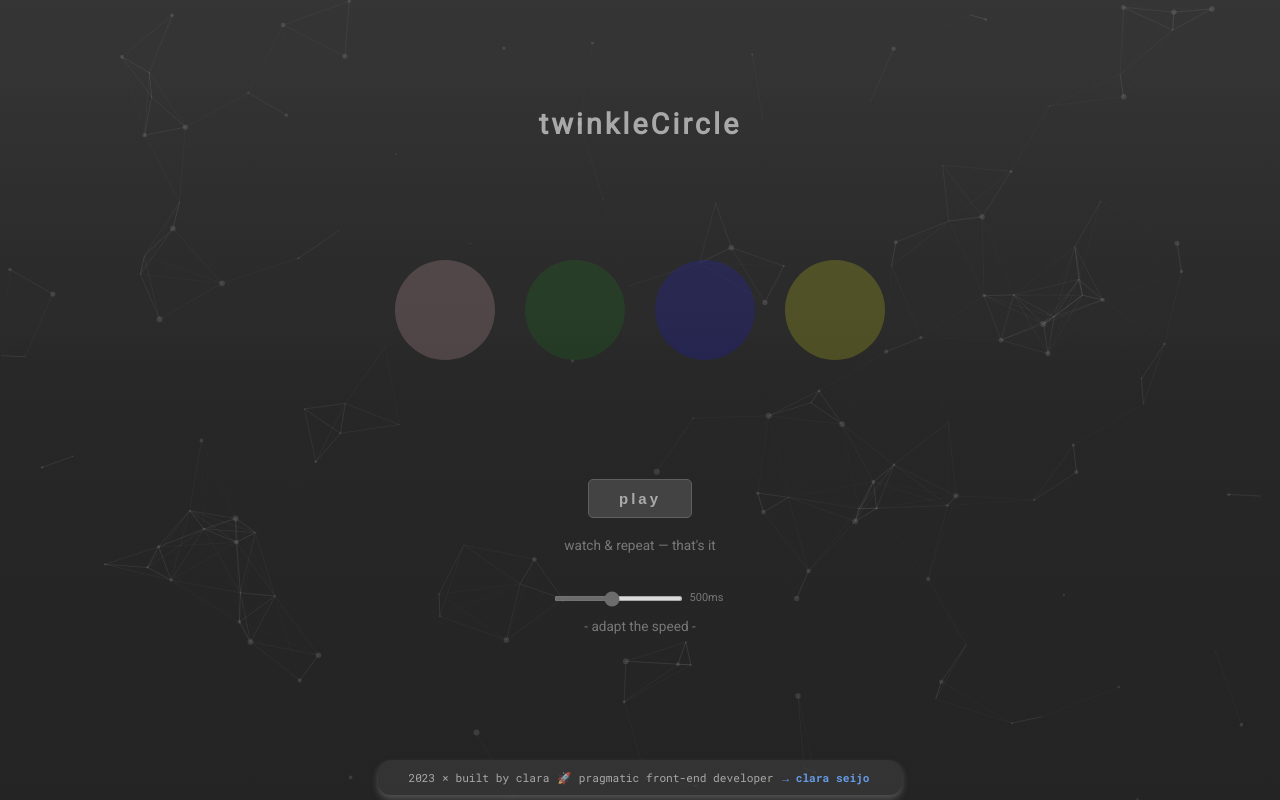
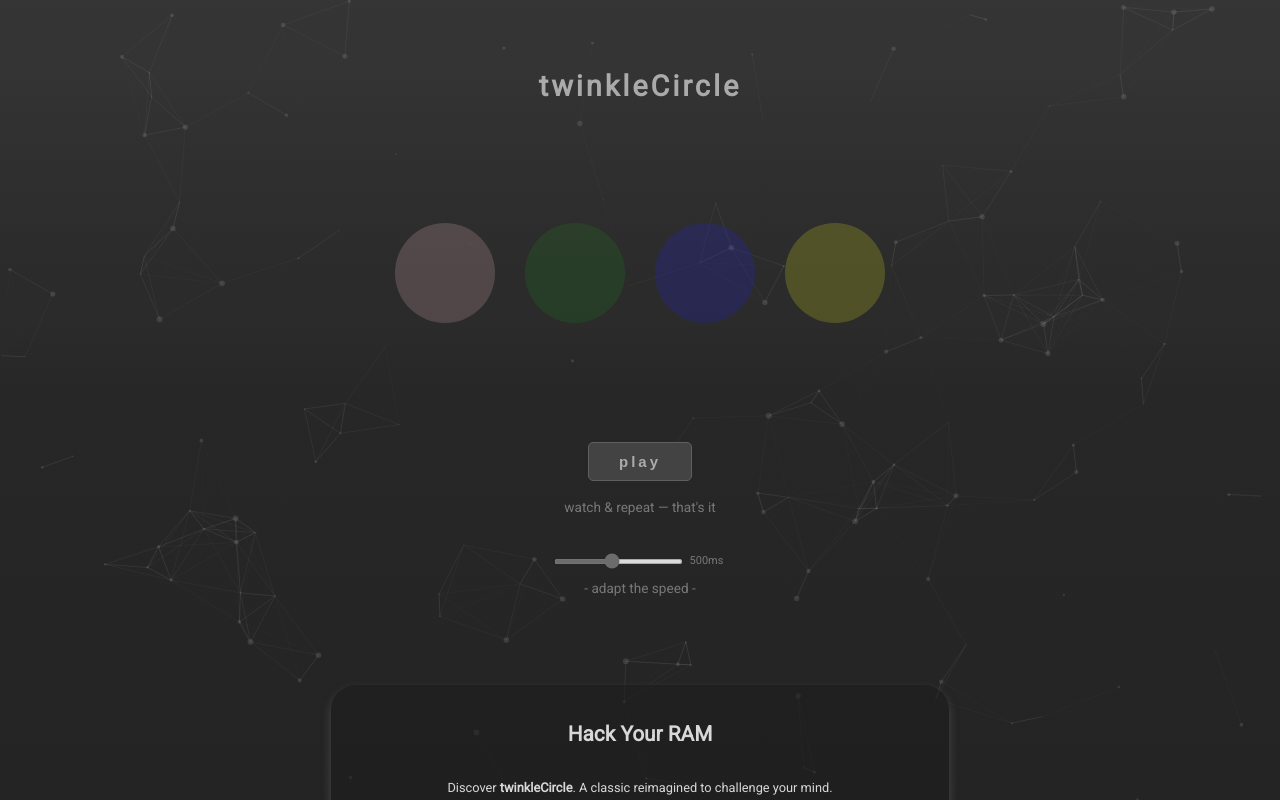
Before and after one commit to clasei/twinkle-circle, a React (Create React App) app: page / in a window 1280 px wide. Built offline with nearby package versions, Linux system fonts and the light colour scheme.

Commit message:
info text added

```diff
--- a/src/App.css
+++ b/src/App.css
@@ -40,3 +40,8 @@
   z-index: 2;
   position: relative;
 }
+
+.Info {
+  z-index: 3;
+  width: 90%;
+}
--- a/src/App.js
+++ b/src/App.js
@@ -4,6 +4,7 @@ import particlesConfig from './assets/particles.js';
 import Header from './components/Header/Header';
 import CircleContainer from './components/CircleContainer/CircleContainer';
 import ControlPanel from './components/ControlPanel/ControlPanel';
+import Info from './components/Info/Info';
 import Footer from './components/Footer/Footer';
 
 function App() {
@@ -84,6 +85,7 @@ function App() {
             />
             <ControlPanel onStart={startGame} gameSpeed={gameSpeed} onSpeedChange={handleSpeedChange} />
           </div>
+        <Info />
         <Footer />
     </div>
  );
--- a/src/components/ControlPanel/ControlPanel.css
+++ b/src/components/ControlPanel/ControlPanel.css
@@ -51,6 +51,6 @@ input[type="range"] {
 @media only screen and (max-width: 768px) {
 
     .control-panel {
-        margin-bottom: 100px;
+        margin-bottom: 50px;
     }
   }
--- a/src/components/Info/Info.css
+++ b/src/components/Info/Info.css
@@ -0,0 +1,37 @@
+.info-container {
+    font-weight: 550;
+    line-height: 1.5em;
+    color: #ebebeb;
+    text-align: center;
+    background-color: rgba(0, 0, 0, 0.5);
+    padding: 20px;
+    margin-left: 20px;
+    margin-right: 20px;
+    margin-bottom: 75px;
+    border-radius: 25px;
+    box-shadow: 0 5px 10px rgba(95, 95, 95, 0.5);
+}
+
+.info-container h2 {
+    font-size: 1.3em;
+    font-weight: bold;
+    margin-bottom: 30px;
+    color: #ebebeb;
+}
+
+.info-container p {
+    font-size: 0.8em;
+    margin: 10px 0;
+}
+
+.info-container a {
+    color: rgb(172, 172, 172);
+    font-weight: 570;
+}
+
+@media only screen and (max-width: 768px) {
+
+    .info-container {
+        margin-bottom: 50px;
+    }
+  }
--- a/src/components/Info/Info.js
+++ b/src/components/Info/Info.js
@@ -0,0 +1,19 @@
+import React from 'react';
+import './Info.css';
+
+function Info() {
+  return (
+    <div className="info-container">
+      <h2>Hack Your RAM</h2>
+      <p>Discover <strong>twinkleCircle</strong>. A classic reimagined to challenge your mind.</p>
+      <p>It's more than a game. It's a test for your brain's very own RAM.</p>
+      <p>Immerse yourself with the subtle flow of particles by <a href="https://vincentgarreau.com/particles.js/">Particles.js</a>, crafted to keep you in the zone.</p>
+      <p>Every sequence is a step towards mastering your mind. Engage, play, and elevate your cognitive game.</p>
+      <p>In a world filled with noise, find your focus.</p>
+      <p>Are you up for the challenge?</p>
+      <p><strong>Press play. Dive in.</strong></p>
+    </div>
+  );
+}
+
+export default Info;
```
